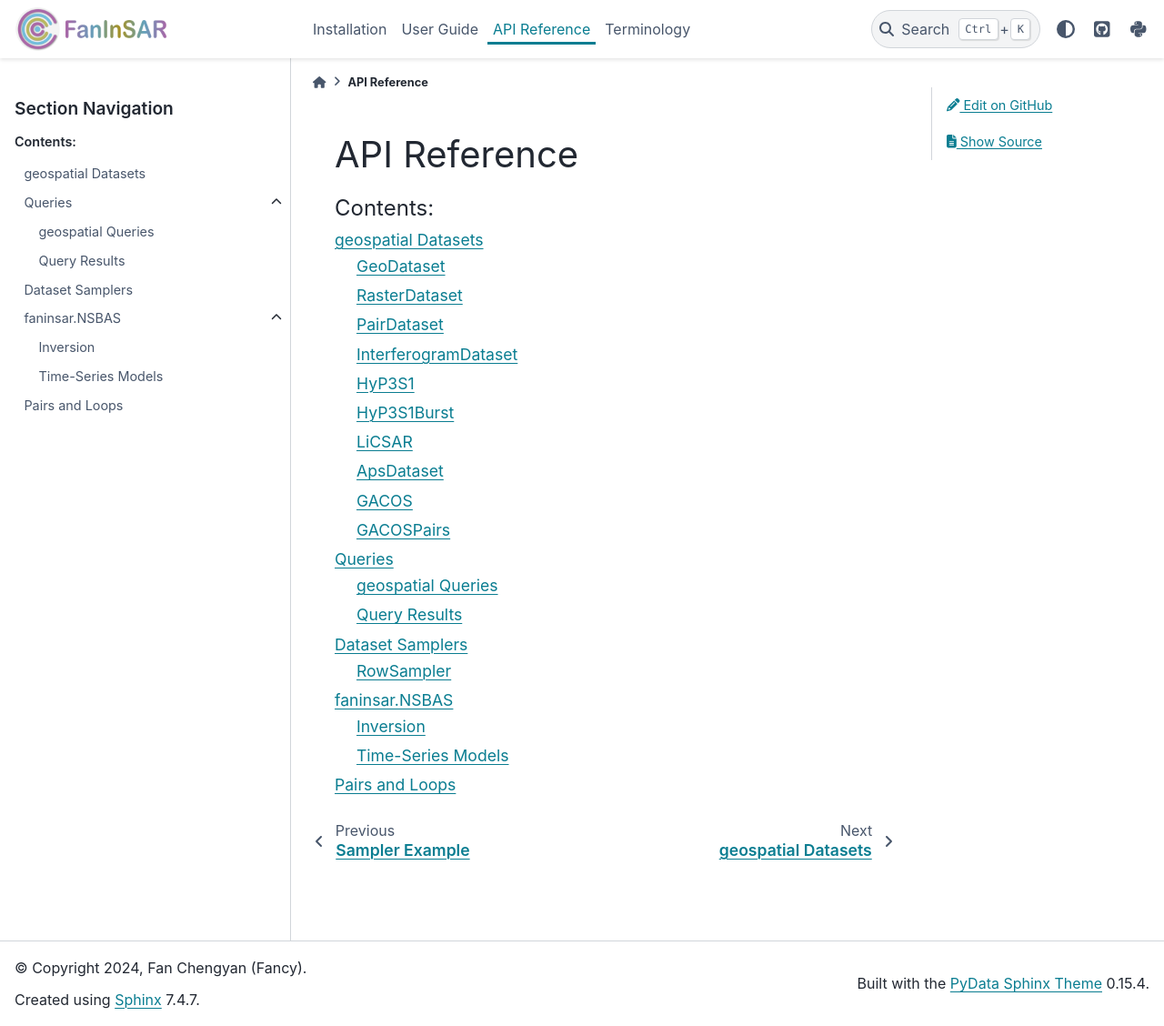
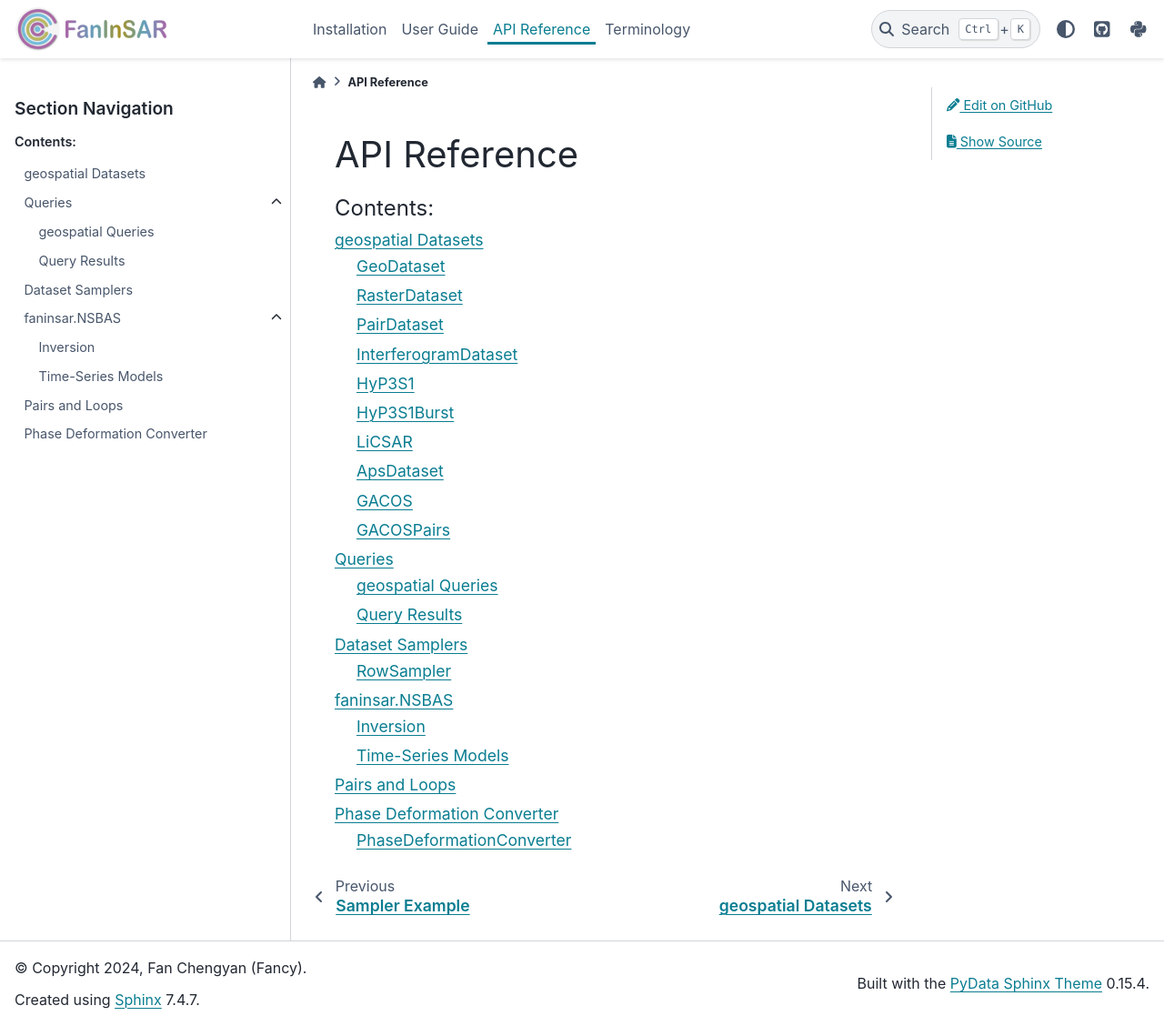
Before and after one commit to Fanchengyan/FanInSAR, a Sphinx documentation site: the page built from docs/source/api/index.rst, in a window 1280 px wide and 1128 px high. Shown: the whole window at 91% size. Built offline with Sphinx 7.4.7 and the PyData theme 0.15.4, drawn with Linux system fonts in a browser that asks for light colours.

```diff
--- /dev/null
+++ b/docs/source/_static/custom.css
@@ -0,0 +1,10 @@
+.bd-content {
+  flex-grow: 1;
+  max-width: 100%;
+}
+.bd-page-width {
+  max-width: 100rem;
+}
+.bd-main .bd-article-container {
+  max-width: 100%;
+}
--- a/docs/source/api/index.rst
+++ b/docs/source/api/index.rst
@@ -1,3 +1,4 @@
+=============
 API Reference
 =============
 
@@ -11,3 +12,4 @@ API Reference
    samplers/index
    NSBAS/index
    insar_class/pairs
+   insar_class/phase_deformation_converter
--- a/docs/source/api/insar_class/phase_deformation_converter.rst
+++ b/docs/source/api/insar_class/phase_deformation_converter.rst
@@ -1,9 +1,12 @@
+===========================
+Phase Deformation Converter
+===========================
 
 
 PhaseDeformationConverter
 ^^^^^^^^^^^^^^^^^^^^^^^^^
 
-.. autoclass:: PhaseDeformationConverter
+.. autoclass:: faninsar.PhaseDeformationConverter
     :members:
     :undoc-members:
     :member-order: bysource
--- a/docs/source/conf.py
+++ b/docs/source/conf.py
@@ -42,11 +42,13 @@ exclude_patterns = []
 
 html_theme = "pydata_sphinx_theme"
 html_static_path = ["_static"]
+html_css_files = ["custom.css"]
 html_logo = "_static/logo/logo.png"
 
 html_theme_options = {
     "show_toc_level": 2,
     "show_nav_level": 2,
+    "header_links_before_dropdown": 10,
     "use_edit_page_button": True,
     "icon_links": [
         {
--- a/docs/source/user_guide/index.rst
+++ b/docs/source/user_guide/index.rst
@@ -1,6 +1,6 @@
-###########
+==========
 User Guide
-###########
+==========
 
 In this user guide, you will find detailed descriptions and
 examples that describe many common tasks that you can accomplish with FanInSAR.
```
Also changed, not shown: README.md (+1 -2 lines), docs/source/index.rst (+9 -2 lines), .pre-commit-config.yaml (added).
